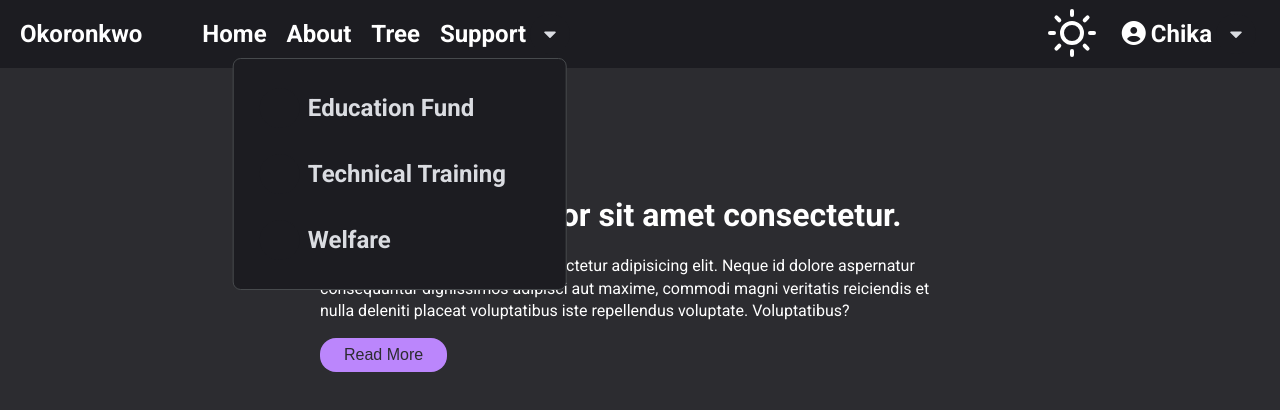
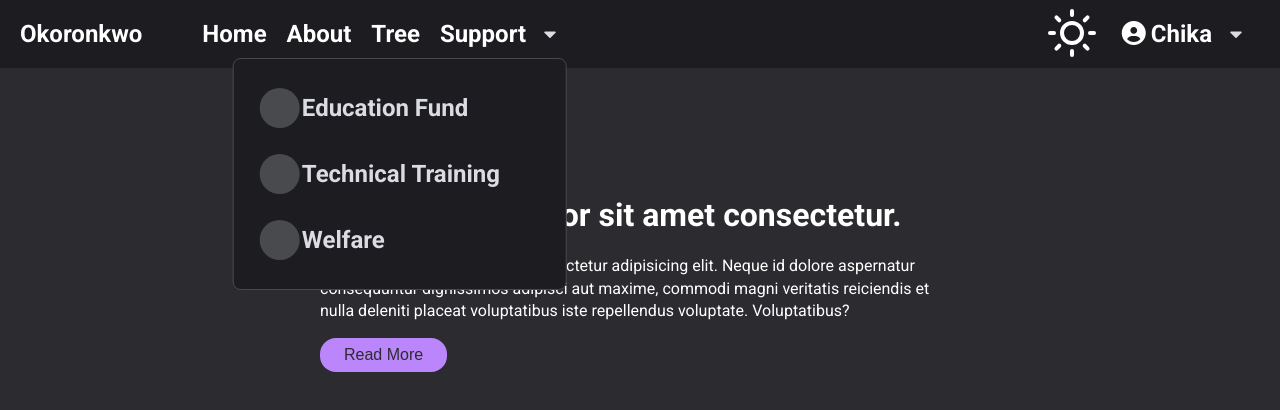
Before and after one commit to Ifunanya9/KanuFamily, a React (Create React App) app: page / in a window 1280 px wide. Both pictures are taken after a click on the link 550 px from the left and 33 px from the top of the page. Shown: the top 410 px of the page. Built offline with nearby package versions, Linux system fonts and the light colour scheme; some icons are missing.

Commit message:
changing-colour

```diff
--- a/src/components/layout/dropdown.js
+++ b/src/components/layout/dropdown.js
@@ -2,8 +2,6 @@ import './index.css';
 import { ReactComponent as CaretIcon } from './icons/caret.svg';
 import React, { useState, useEffect, useRef } from 'react';
 import { CSSTransition } from 'react-transition-group';
-import { ReactComponent as CogIcon } from './icons/cog.svg';
-import { ReactComponent as ChevronIcon } from './icons/chevron.svg';
 import { ReactComponent as ArrowIcon } from './icons/arrow.svg';
 import { ReactComponent as BoltIcon } from './icons/bolt.svg';
 
@@ -48,7 +46,7 @@ function DropdownMenu(props) {
   function DropdownItem(props) {
     return (
       <a href="#" className="menu-item" onClick={() => props.goToMenu && setActiveMenu(props.goToMenu)}>
-        <span className="icon-button">{props.leftIcon}</span>
+        <span className="icon-button-like">{props.leftIcon}</span>
         {props.children}
         <span className="icon-right">{props.rightIcon}</span>
       </a>
--- a/src/components/layout/index.css
+++ b/src/components/layout/index.css
@@ -64,6 +64,20 @@ a {
   width: var(--button-size);
   height: var(--button-size);
   background-color: #1c1c21;
+  border-radius: 50%;
+  padding: 5px;
+  margin: 2px;
+  display: flex;
+  align-items: center;
+  justify-content: center;
+  transition: filter 300ms;
+}
+
+.icon-button-like {
+  --button-size: calc(var(--nav-size) * 0.5);
+  width: var(--button-size);
+  height: var(--button-size);
+  background-color: #484a4d;
   border-radius: 50%;
   padding: 5px;
   margin: 2px;
```
